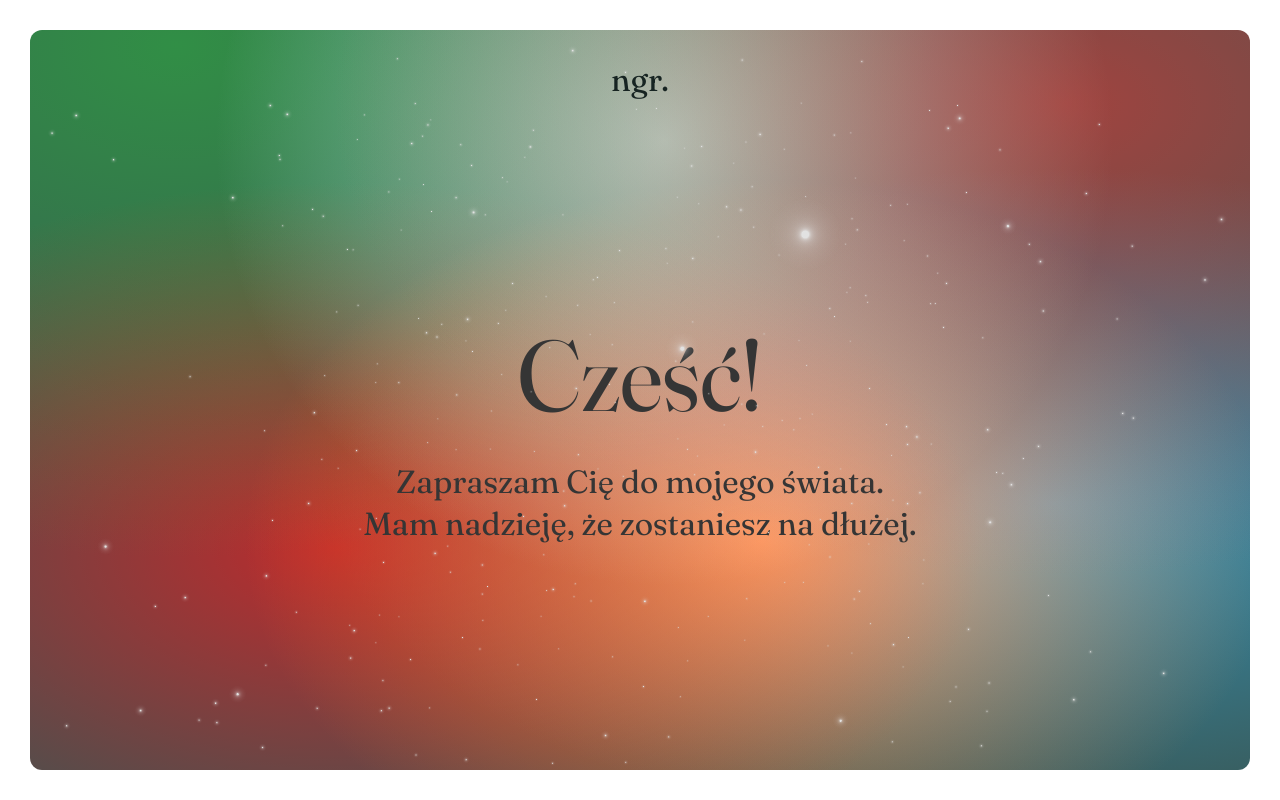
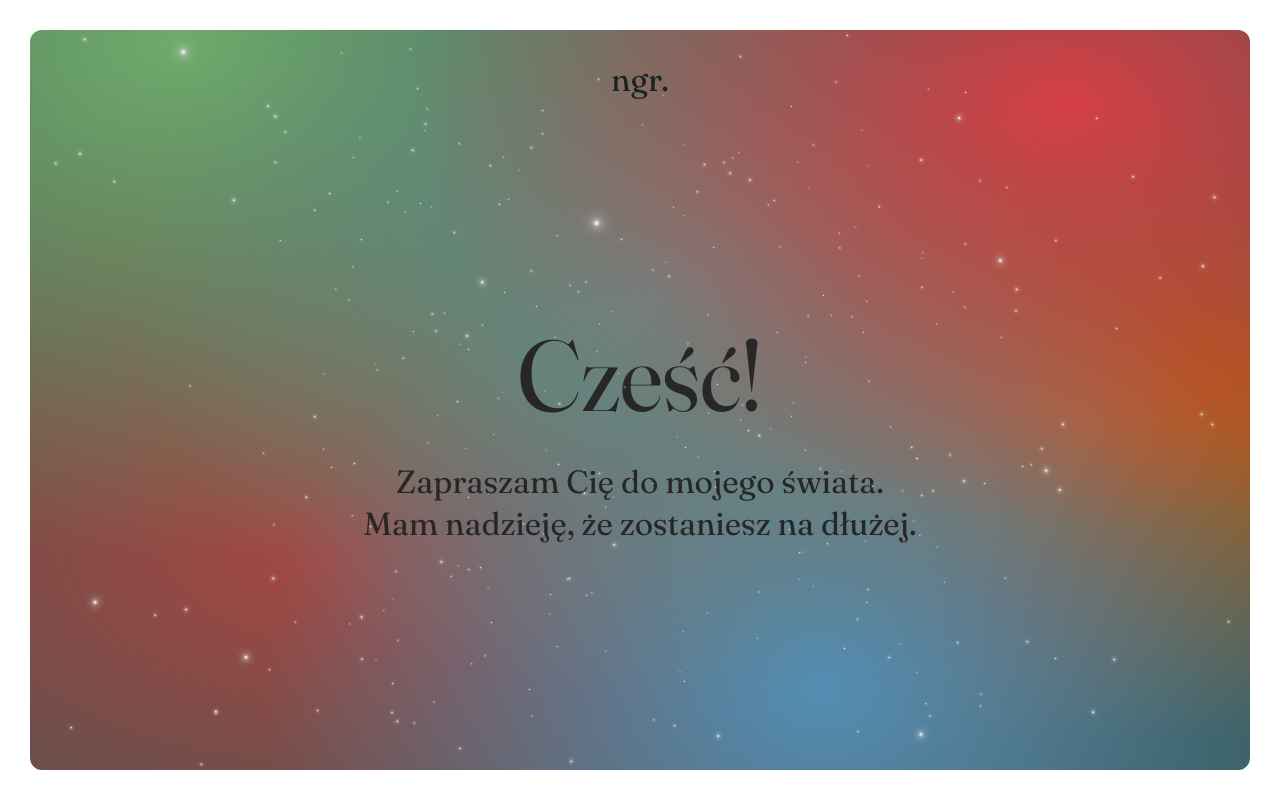
Before and after one commit to natalia-giersa-ratajczyk/ngr.studio.v2, a Next.js app: page / in a window 1280 px wide. Shown: the top 800 px of the page. Built offline with nearby package versions, Linux system fonts and the light colour scheme.

Commit message:
Change Hero colors

```diff
--- a/src/app/globals.css
+++ b/src/app/globals.css
@@ -34,6 +34,7 @@
   --color-contessa-700: #7a332f;
   --color-contessa-800: #4c201e;
   --color-gray-800: #353535;
+  --color-gray-850: #272727;
   --color-gray-900: #151515;
   --color-background-light: #f0eee9;
 }
--- a/src/components/Hero/Hero.module.css
+++ b/src/components/Hero/Hero.module.css
@@ -5,14 +5,13 @@
   height: calc(100dvh - 60px);
   border-radius: 12px;
   background-color: rgb(56, 86, 83);
-  background-blend-mode: hard-light;
   background-image:
-    radial-gradient(at 85% 10%, oklch(61.28% 0.12084 23.094) 0px, transparent 50%),
-    radial-gradient(at 52% 15%, oklch(86.219% 0.02376 190.331) 0px, transparent 50%),
-    radial-gradient(at 60% 69%, oklch(79.724% 0.13075 56.945) 0px, transparent 50%),
-    radial-gradient(at 12% 2%, oklch(68.178% 0.10883 142.498) 0px, transparent 50%),
-    radial-gradient(at 25% 70%, oklch(58.849% 0.18655 23.265) 0px, transparent 50%),
-    radial-gradient(at 84% 64%, oklch(72.402% 0.0621 233.565) 0px, transparent 50%);
+    radial-gradient(at 85% 10%, #d53f44 0px, transparent 45%),
+    radial-gradient(at 52% 35%, #5b8e8a 0px, transparent 60%),
+    radial-gradient(at 65% 89%, #528eb3 0px, transparent 50%),
+    radial-gradient(at 12% 2%, #70aa6b 0px, transparent 50%),
+    radial-gradient(at 25% 70%, #a74641 0px, transparent 70%),
+    radial-gradient(at 84% 52%, #c85c04 0px, transparent 60%);
 }
 
 .canvasContainer {
@@ -35,7 +34,7 @@
   align-items: center;
   justify-content: center;
   gap: 36px;
-  color: var(--color-gray-800);
+  color: var(--color-gray-850);
 }
 
 .primeryHeroHeading {
--- a/src/components/Hero/Hero.tsx
+++ b/src/components/Hero/Hero.tsx
@@ -21,7 +21,7 @@ export const Hero = () => {
       </div>
       <div className={styles.canvasContainer}>
         <Canvas dpr={[1, 2]}>
-          <Sparkles count={500} speed={0.1} size={1.5} scale={12} noise={1} raycast={() => null} />
+          <Sparkles count={500} speed={0.1} size={1.75} scale={12} noise={3} raycast={() => null} />
         </Canvas>
       </div>
     </section>
```
